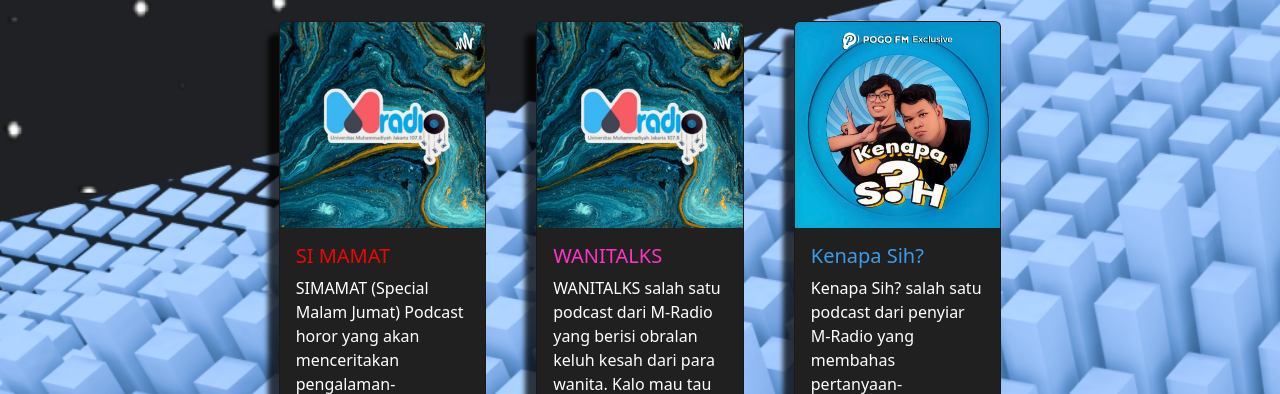
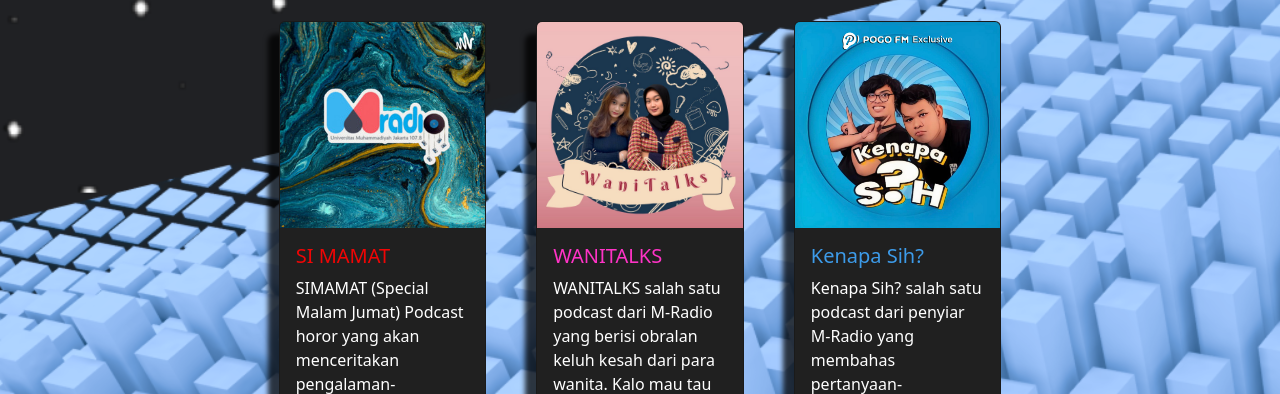
Before and after one commit to firdoridwan/rseponmradio, a website: page podcast.html in a window 1280 px wide. Shown: the part 406-800 px from the top of the page. Drawn offline with nearby package versions, Linux system fonts and the light colour scheme.

Commit message:
fix: Logo podcast wanitalks

```diff
--- a/podcast.html
+++ b/podcast.html
@@ -76,7 +76,7 @@
             </div>
         </div>
         <div class="card" style="width: 18rem;">
-            <img src="/Assets/MradioPodcast.jpeg" class="card-img-top" alt="SI-MAMAT">
+            <img src="/Assets/COVER WANITALKS.JPG" class="card-img-top" alt="WANITALKS">
             <div class="card-body">
                 <h5 class="card-title wanitalks-title">WANITALKS</h5>
                 <p class="card-text">WANITALKS salah satu podcast dari M-Radio yang berisi obralan keluh kesah dari para
```
